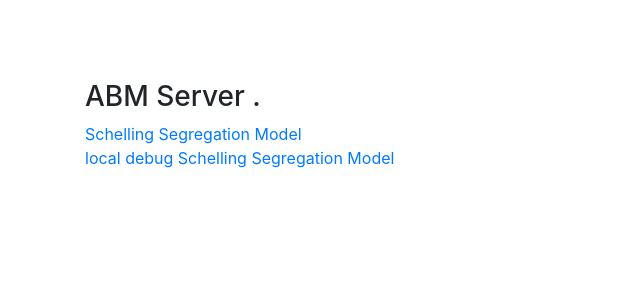
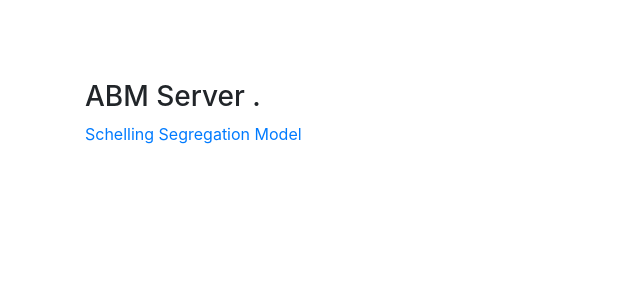
Before and after one commit to ric-colasanti/Schelling-segregation-server, a Flask app: page / in a window 1280 px wide. Shown: the top 300 px of the page, without its empty margins (0-640 px from the left). Run offline with Flask 2, Linux system fonts and the light colour scheme.

Commit message:
remove debug

```diff
--- a/templates/index.html
+++ b/templates/index.html
@@ -33,7 +33,7 @@
         <h3>ABM Server .</h3>
         <a href="http://77.68.21.40/Shelling">Schelling Segregation Model</a>
         <br>
-        <a href="http://127.0.0.1:5000/Shelling">local debug Schelling Segregation Model</a>
+        <!--<a href="http://127.0.0.1:5000/Shelling">local debug Schelling Segregation Model</a>-->
     </div>
 </body>
 
```
